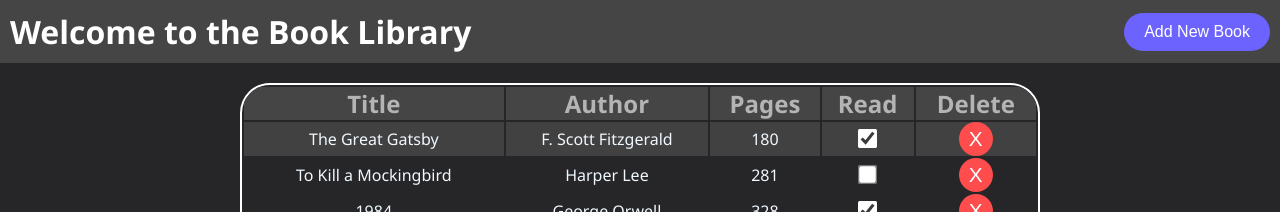
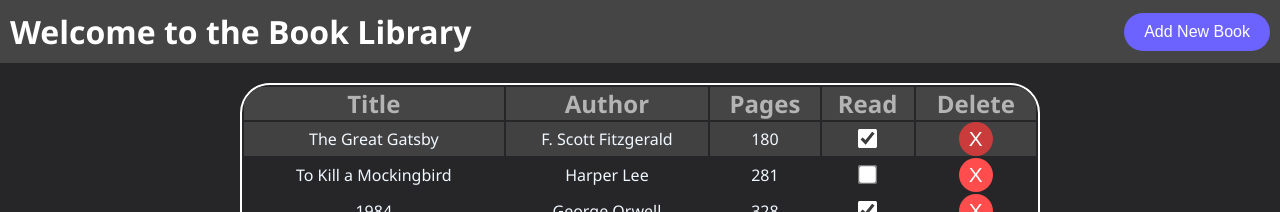
Before and after one commit to WLewis0991/BookLibrary, a plain HTML site: page index.html in a window 1280 px wide. In both pictures the pointer is over the button 975 px from the left and 139 px from the top of the page. Shown: the top 212 px of the page. Drawn offline with Linux system fonts and the light colour scheme.

Commit message:
Hover effect added to delete button

```diff
--- a/styles.css
+++ b/styles.css
@@ -72,6 +72,11 @@ tr:hover {
     font-size: 1.3em;
     border-radius: 50%;
     cursor: pointer;
+}
+
+.deleteBtn:hover {
+    background-color: #ca3c3c;
+    transition: background-color 1s ease;
 }
 
 input[type="checkbox"] {
```
